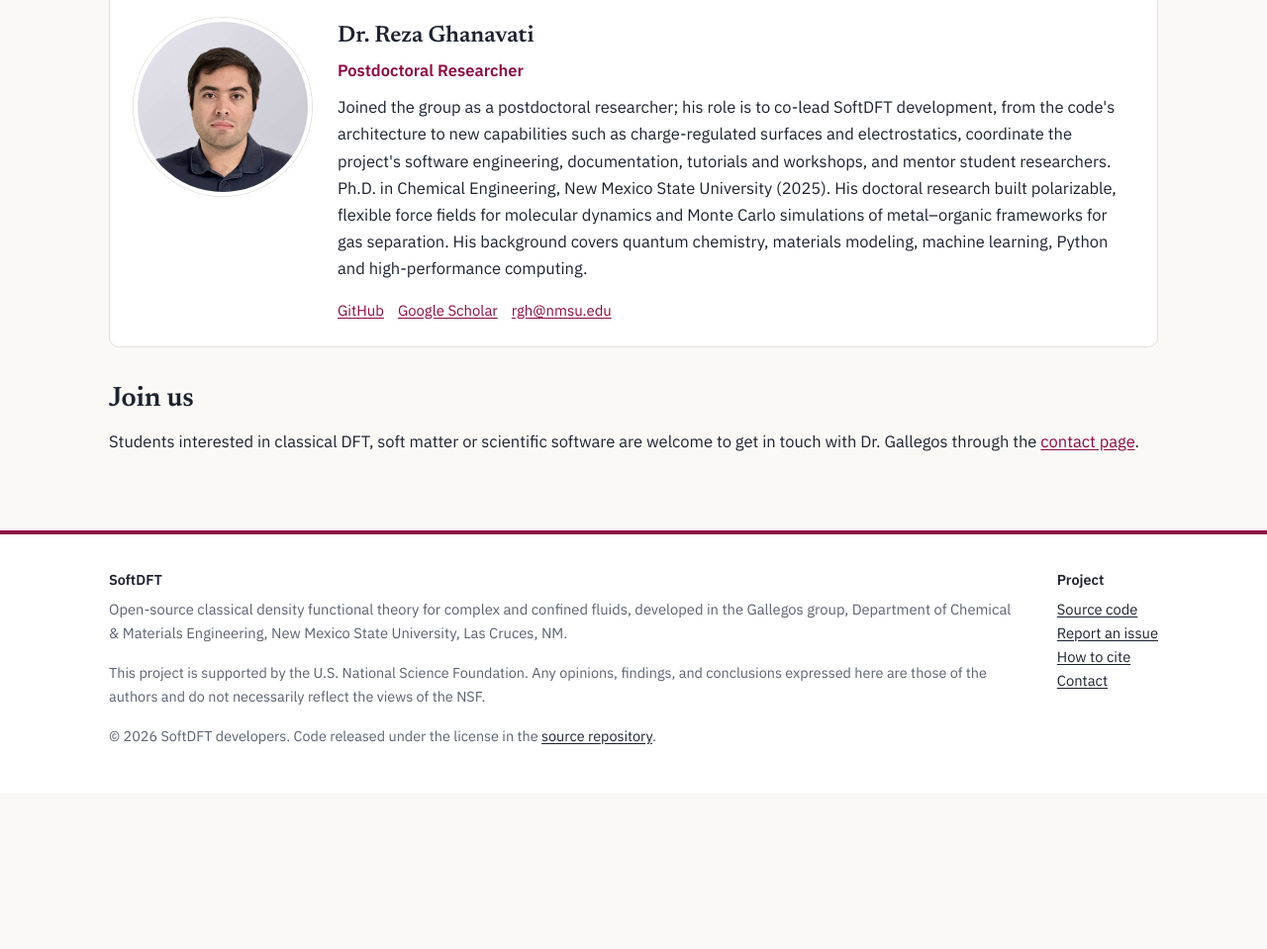
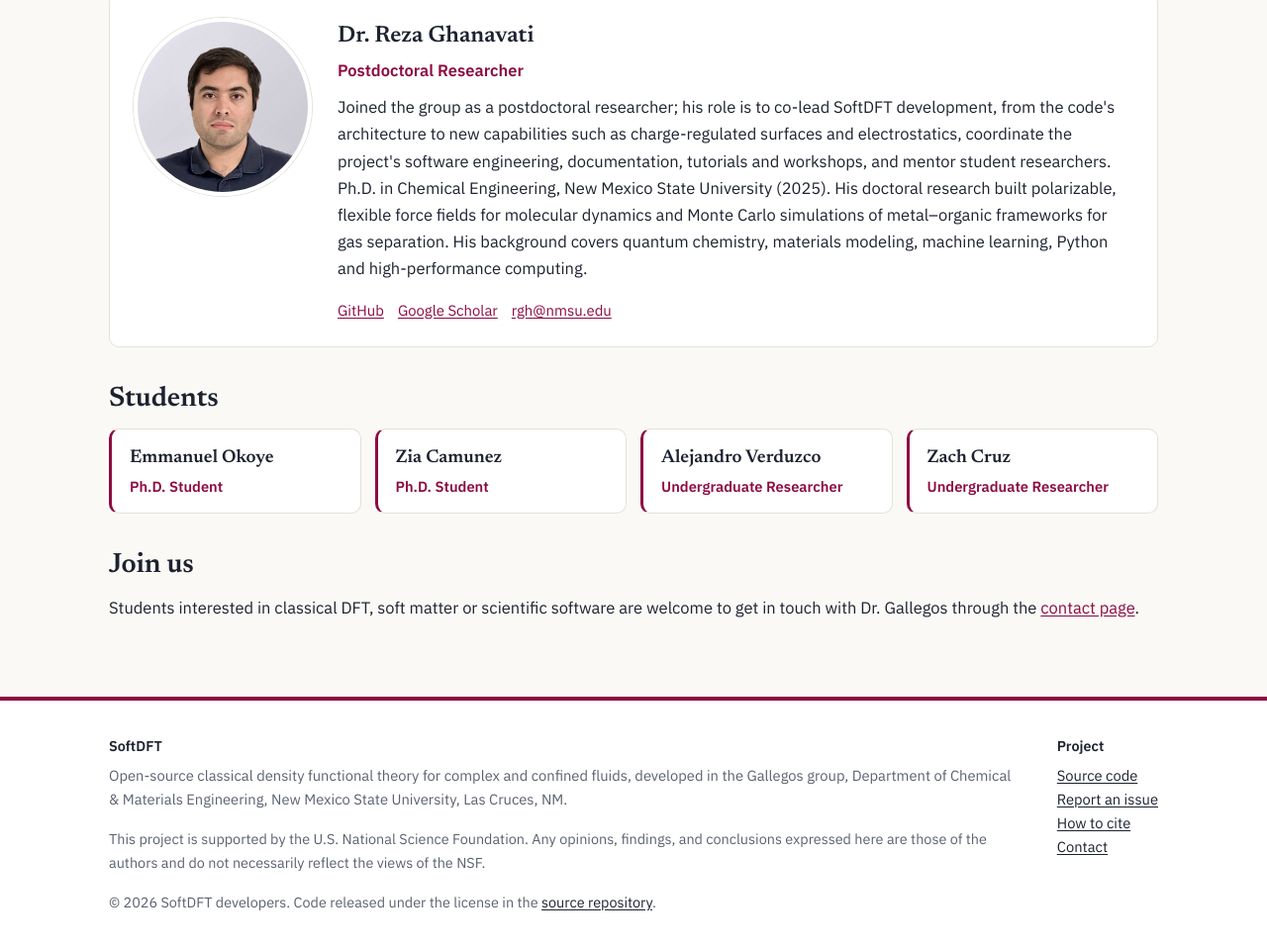
Before and after one commit to SoftDFT-group/SoftDFT-group.github.io, a plain HTML site: page people.html in a window 1280 px wide. Shown: the part 1105-2064 px from the top of the page at 99% size. Before the commit the page ends 1906 px from the top, so only its background shows below. Drawn offline with Linux system fonts and the light colour scheme.

Commit message:
People: add Ph.D. and undergraduate students
Co-Authored-By: Claude Opus 5.5 <noreply@anthropic.com>

```diff
--- a/assets/css/site.css
+++ b/assets/css/site.css
@@ -144,6 +144,11 @@ details pre { margin-top: 10px; max-height: 420px; }
 .person .role { color: var(--crimson); font-weight: 600; margin: 2px 0 10px; }
 .person .links { display: flex; flex-wrap: wrap; gap: 14px; font-size: .93rem; }
 
+.students { display: grid; grid-template-columns: repeat(auto-fill, minmax(220px, 1fr)); gap: 14px; margin-bottom: 20px; }
+.student { background: #fff; border: 1px solid var(--line); border-left: 3px solid var(--crimson); border-radius: var(--radius); padding: 14px 18px; }
+.student h3 { font-family: var(--serif); font-size: 1.15rem; font-weight: 600; margin: 0; }
+.student p { margin: 2px 0 0; color: var(--crimson); font-weight: 600; font-size: .92rem; }
+
 /* ---------- publications ---------- */
 ol.pubs { padding-left: 1.3rem; }
 ol.pubs li { margin-bottom: .9rem; }
--- a/people.html
+++ b/people.html
@@ -9,7 +9,7 @@
 <link rel="preconnect" href="https://fonts.googleapis.com">
 <link rel="preconnect" href="https://fonts.gstatic.com" crossorigin>
 <link href="https://fonts.googleapis.com/css2?family=IBM+Plex+Mono:wght@400;500&family=IBM+Plex+Sans:ital,wght@0,400;0,600;1,400&family=Newsreader:ital,opsz,wght@0,6..72,500;0,6..72,600;1,6..72,500&display=swap" rel="stylesheet">
-<link rel="stylesheet" href="assets/css/site.css?v=90062f23">
+<link rel="stylesheet" href="assets/css/site.css?v=2e630f6d">
 <link rel="icon" href="assets/img/favicon.svg" type="image/svg+xml">
 </head>
 <body>
@@ -99,6 +99,14 @@
   </div>
 </article>
 
+<h2>Students</h2>
+<div class="students">
+  <div class="student"><h3>Emmanuel Okoye</h3><p>Ph.D. Student</p></div>
+  <div class="student"><h3>Zia Camunez</h3><p>Ph.D. Student</p></div>
+  <div class="student"><h3>Alejandro Verduzco</h3><p>Undergraduate Researcher</p></div>
+  <div class="student"><h3>Zach Cruz</h3><p>Undergraduate Researcher</p></div>
+</div>
+
 <h2>Join us</h2>
 <p>Students interested in classical DFT, soft matter or scientific software are welcome to get in touch with
 Dr. Gallegos through the <a href="contact.html">contact page</a>.</p>
```
Also changed, not shown: _build/pages/people.html (+8 -0 lines), contact.html (+1 -1 lines), docs.html (+1 -1 lines), examples.html (+1 -1 lines), features.html (+1 -1 lines), index.html (+1 -1 lines), install.html (+1 -1 lines), publications.html (+1 -1 lines).
